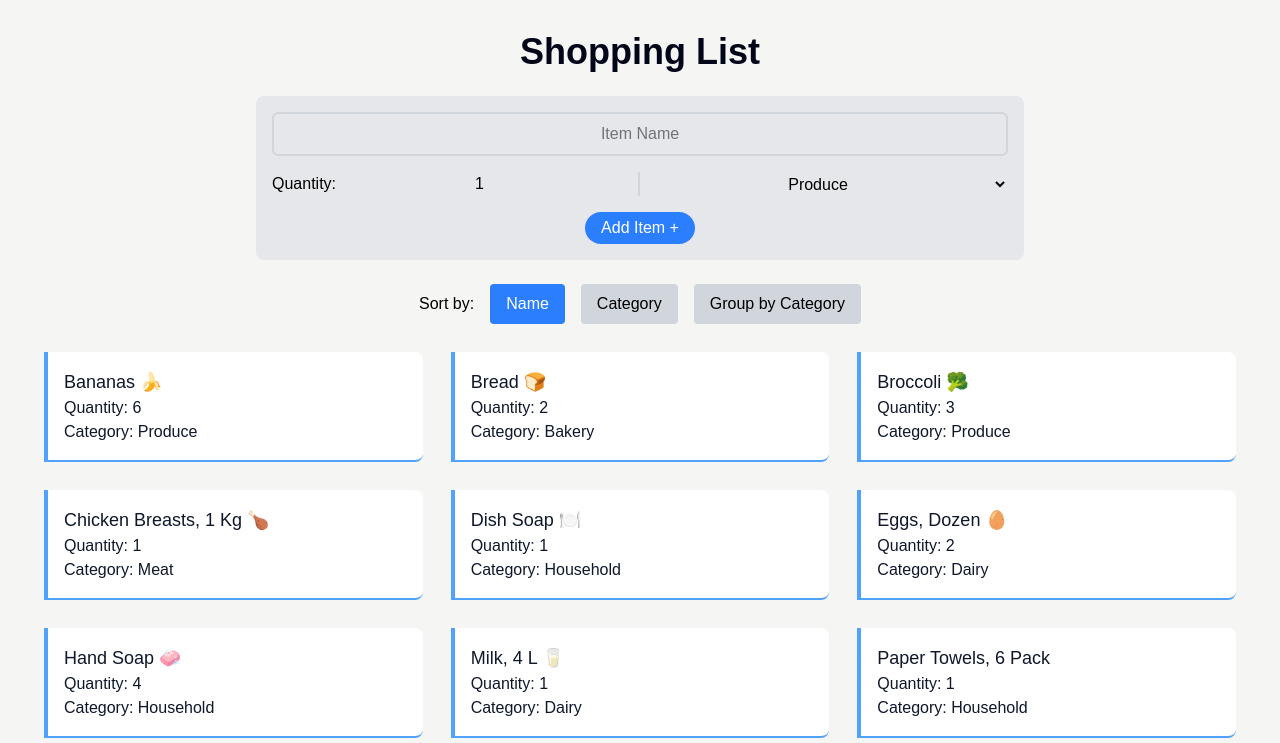
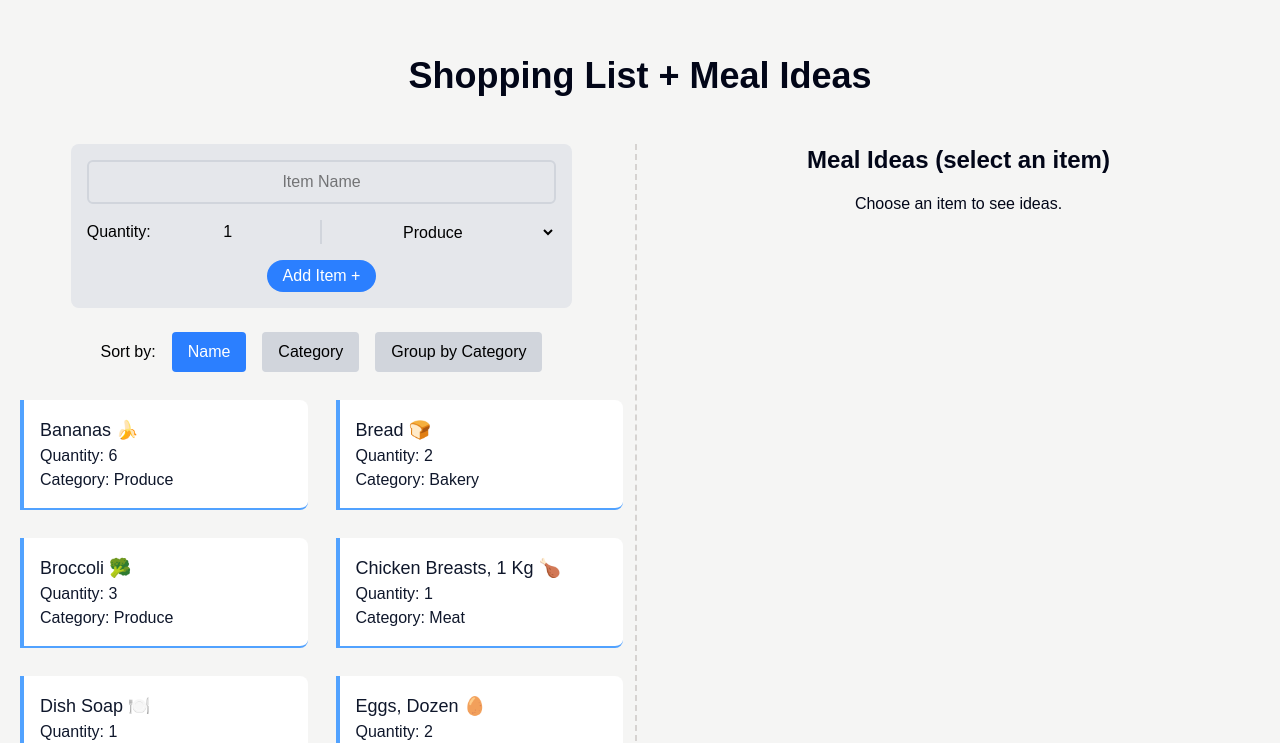
Before and after one commit to TonyChung7/cprg306-assignments, a Next.js app: page /week-8 in a window 1280 px wide. Shown: the top 743 px of the page. Built offline with nearby package versions, Linux system fonts and the light colour scheme.

Commit message:
week-8: Integrate MealIdeas with shopping list

```diff
--- a/app/week-8/GroceryItem.js
+++ b/app/week-8/GroceryItem.js
@@ -1,6 +1,9 @@
-export default function GroceryItem({ name, quantity, category }) {
+export default function GroceryItem({ name, quantity, category, onSelect }) {
   return (
-    <li className="p-4 m-3 bg-white text-slate-900 border-l-4 border-blue-400 border-b-2 rounded-r-lg hover:shadow-lg hover:bg-stone-300 transition-colors duration-300 ">
+    <li
+      onClick={() => onSelect(name)}
+      className="p-4 m-3 bg-white text-slate-900 border-l-4 border-blue-400 border-b-2 rounded-r-lg hover:shadow-lg hover:bg-stone-300 transition-colors duration-300 "
+    >
       <p className="text-lg capitalize">{name}</p>
       <p>Quantity: {quantity}</p>
       <p className="capitalize">Category: {category}</p>
--- a/app/week-8/GroceryItemList.js
+++ b/app/week-8/GroceryItemList.js
@@ -3,7 +3,7 @@ import GroceryItem from "./GroceryItem";
 import { useState } from "react";
 import CategoryItem from "./CategoryItem";
 
-export default function GroceryItemList({ items }) {
+export default function GroceryItemList({ items, onItemSelect }) {
   const [sortby, setSortby] = useState("name");
   const sortedItems = [...items].sort((a, b) => {
     if (sortby === "name") {
@@ -27,7 +27,7 @@ export default function GroceryItemList({ items }) {
 
   return (
     <div>
-      <div className="flex justify-center items-center gap-4 mb-4">
+      <div className="flex justify-center items-center gap-4 my-4 mx-4">
         <p className="text-black"> Sort by:</p>
         <button
           className={`px-4 py-2 rounded text-black hover:bg-gray-400 ${sortby === "name" ? "bg-blue-500 text-white" : "bg-gray-300"}`}
@@ -51,9 +51,9 @@ export default function GroceryItemList({ items }) {
       {sortby == "group" ? (
         <CategoryItem categoryList={categoryList} />
       ) : (
-        <ul className="grid grid-cols-1 md:grid-cols-2 lg:grid-cols-3 gap-1">
+        <ul className="grid grid-cols-1 md:grid-cols-2 gap-1">
           {sortedItems.map((item) => (
-            <GroceryItem key={item.id} {...item} />
+            <GroceryItem key={item.id} {...item} onSelect={onItemSelect} />
           ))}
         </ul>
       )}
--- /dev/null
+++ b/app/week-8/MealIdeas.js
@@ -0,0 +1,59 @@
+"use client";
+
+import { useEffect, useState } from "react";
+
+async function fetchMealIdeas(ingredient) {
+  try {
+    const response = await fetch(
+      `https://www.themealdb.com/api/json/v1/1/filter.php?i=${ingredient}`,
+    );
+    const data = await response.json();
+    return data.meals || [];
+  } catch (error) {
+    console.error(error);
+    return [];
+  }
+}
+
+export default function MealIdeas({ ingredient }) {
+  const [meals, setMeals] = useState([]);
+
+  async function loadMealIdeas() {
+    const fetchedMeals = await fetchMealIdeas(ingredient);
+    setMeals(fetchedMeals);
+  }
+  useEffect(() => {
+    if (ingredient) {
+      loadMealIdeas();
+    }
+  }, [ingredient]);
+
+  return (
+    <div>
+      <h2 className="text-2xl font-bold text-slate-950 text-center mb-4">
+        Meal Ideas {ingredient ? `for ${ingredient}` : "(select an item)"}
+      </h2>
+
+      {!ingredient && (
+        <p className="text-slate-950 text-center">
+          Choose an item to see ideas.
+        </p>
+      )}
+      {ingredient && meals.length === 0 && (
+        <p className="text-slate-950 text-center m-4">No meals found.</p>
+      )}
+
+      <ul className="grid grid-cols-1 md:grid-cols-2 gap-1">
+        {meals.map((meal) => (
+          <li
+            className="p-4 m-2 bg-white text-slate-900 border-blue-400 border-2 rounded-lg hover:shadow-lg hover:bg-stone-300 transition-colors duration-300 "
+            key={meal.idMeal}
+          >
+            {" "}
+            {meal.strMeal}
+          </li>
+        ))}
+      </ul>
+    </div>
+  );
+}
--- a/app/week-8/NewItem.js
+++ b/app/week-8/NewItem.js
@@ -26,7 +26,7 @@ export default function NewItem({ onAddItem }) {
 
   return (
     <form
-      className="bg-gray-200 text-black p-4 items-center rounded-lg w-[80%] max-w-3xl mx-auto flex flex-col gap-4"
+      className="bg-gray-200 text-black p-4 items-center rounded-lg w-[80%] max-w-2xl mx-auto flex flex-col gap-4"
       onSubmit={handleSubmit}
     >
       <label htmlFor="item-name" className="sr-only">
--- a/app/week-8/page.js
+++ b/app/week-8/page.js
@@ -3,9 +3,11 @@ import GroceryItemList from "./GroceryItemList";
 import GroceryItems from "./GroceryItems.json";
 import { useState } from "react";
 import NewItem from "./NewItem";
+import MealIdeas from "../week-8/MealIdeas";
 
 export default function Page() {
   const [items, setItems] = useState(GroceryItems);
+  const [selectedItemName, setSelectedItemName] = useState("");
 
   const handleAddItem = (newItem) => {
     setItems((items) => {
@@ -24,15 +26,33 @@ export default function Page() {
     });
   };
 
+  const handleItemSelect = (itemName) => {
+    const cleanedName = itemName
+      .split(",")[0]
+      .replace(
+        /([\u2700-\u27BF]|[\uE000-\uF8FF]|\uD83C[\uDC00-\uDFFF]|\uD83D[\uDC00-\uDFFF]|[\u2011-\u26FF]|\uD83E[\uDD10-\uDDFF])/g,
+        "",
+      )
+      .trim();
+    setSelectedItemName(cleanedName);
+  };
+
   return (
-    <main className="bg-stone-100 p-8 min-h-screen">
-      <h1 className="text-4xl font-extrabold text-center mb-6 text-slate-950">
-        Shopping List
+    <main className="bg-stone-100 p-2 min-h-screen">
+      <h1 className="text-4xl font-extrabold text-center m-12 text-slate-950">
+        Shopping List + Meal Ideas
       </h1>
-      <div className="mb-6">
-        <NewItem onAddItem={handleAddItem} />
+      <div className="flex gap-2">
+        <div className="flex-1 border-r-2 border-stone-300 border-dashed">
+          <div className="mb-6">
+            <NewItem onAddItem={handleAddItem} />
+          </div>
+          <GroceryItemList items={items} onItemSelect={handleItemSelect} />
+        </div>
+        <div className="flex-1">
+          <MealIdeas ingredient={selectedItemName} />
+        </div>
       </div>
-      <GroceryItemList items={items} />
     </main>
   );
 }
```
